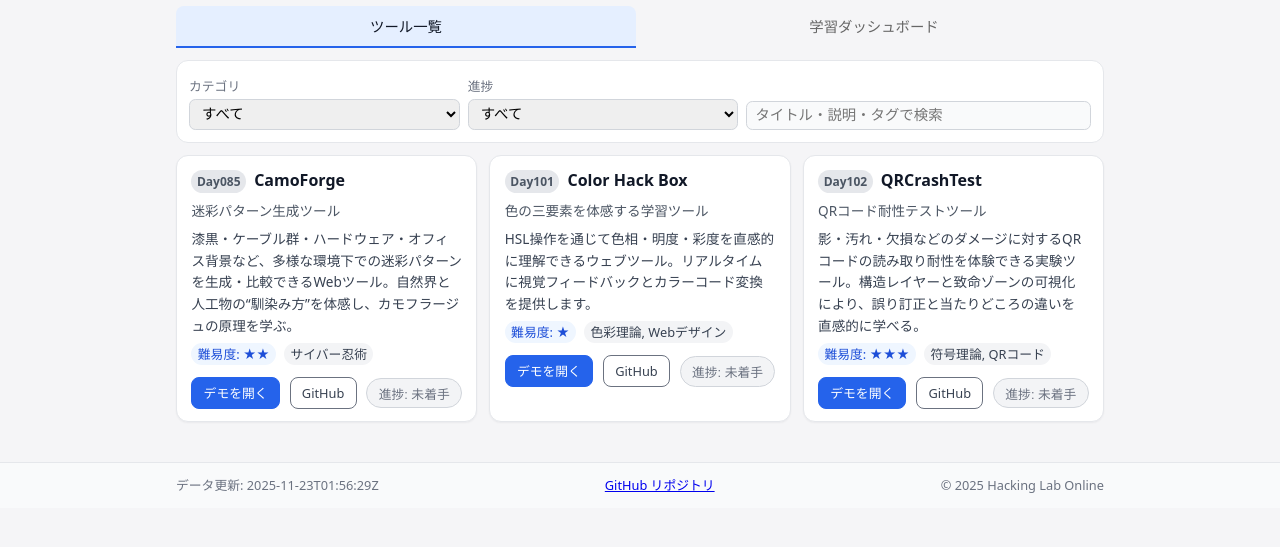
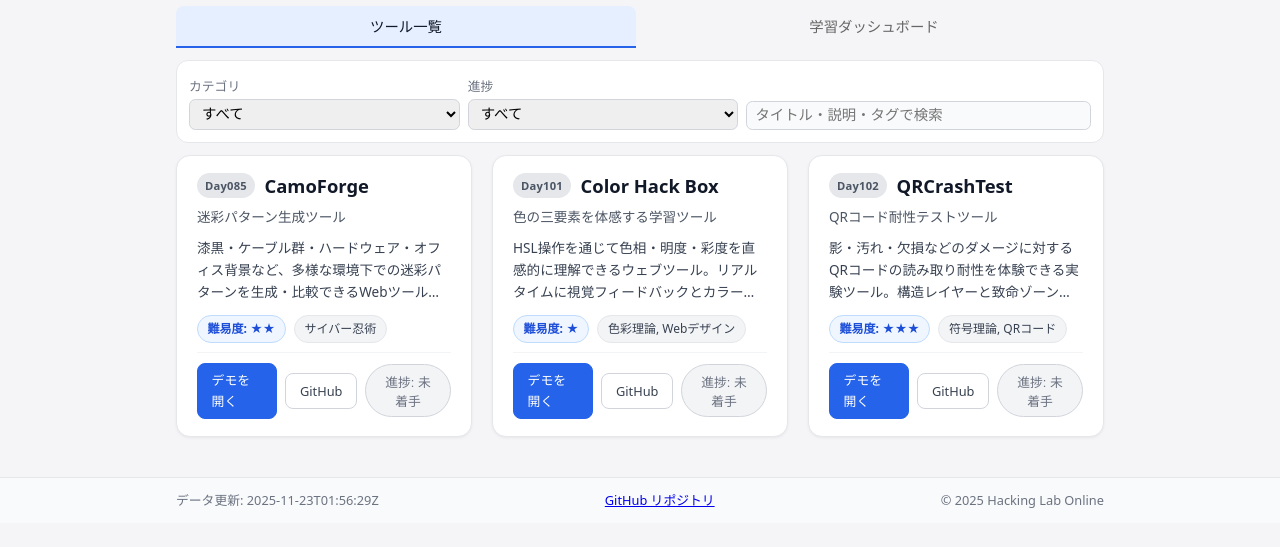
Before and after one commit to ipusiron/hackinglab-online, a plain HTML site: page index.html in a window 1280 px wide. Shown: the part 93-640 px from the top of the page. Drawn offline with Linux system fonts and the light colour scheme.

Commit message:
ツールカードのUI改善（余白調整・バッジ化・ホバー効果・レスポンシブ最適化）

```diff
--- a/css/style.css
+++ b/css/style.css
@@ -185,125 +185,176 @@ body {
   background-color: #f9fafb;
 }
 
-/* --------------------------------
- * ツールカード
- * -------------------------------- */
+/* ================================
+ * ツールカード（デザイン強化版）
+ * ================================ */
 
 #tool-list {
   display: grid;
   grid-template-columns: 1fr;
-  gap: 0.75rem;
+  gap: 1rem; /* 変更: カード間の余白を広げた */
 }
 
+/* --- カード本体 --- */
 .tool-card {
   background-color: #ffffff;
-  border-radius: 0.75rem;
+  border-radius: 0.875rem; /* 変更: 少し丸みを増やした */
   border: 1px solid #e5e7eb;
-  padding: 0.75rem 0.9rem;
-  box-shadow: 0 1px 2px rgba(15, 23, 42, 0.05);
+  padding: 1rem 1.1rem; /* 変更: 内側余白を広げた */
+  box-shadow: 0 1px 3px rgba(15, 23, 42, 0.06);
   display: flex;
   flex-direction: column;
-  gap: 0.4rem;
+  gap: 0.6rem; /* 変更: 要素間のギャップを広げた */
+  transition: box-shadow 0.18s ease, transform 0.18s ease; /* 追加: hover用トランジション */
 }
 
+.tool-card:hover {
+  box-shadow: 0 4px 12px rgba(15, 23, 42, 0.1); /* 追加: hover時のシャドウ */
+  transform: translateY(-2px); /* 追加: hover時の浮き上がり */
+}
+
+/* --- ヘッダー部（Day + タイトル）--- */
 .tool-card-header {
   display: flex;
-  align-items: baseline;
-  gap: 0.5rem;
+  align-items: center; /* 変更: baseline → center で縦中央揃え */
+  gap: 0.6rem;
+  flex-wrap: wrap; /* 追加: スマホで折り返し対応 */
 }
 
 .tool-day {
-  font-size: 0.75rem;
-  font-weight: 600;
+  flex-shrink: 0; /* 追加: 縮まないように */
+  font-size: 0.7rem; /* 変更: 少し小さく */
+  font-weight: 700; /* 変更: より太く */
   color: #4b5563;
-  padding: 0.1rem 0.35rem;
+  padding: 0.2rem 0.5rem; /* 変更: パディング調整 */
   border-radius: 999px;
   background-color: #e5e7eb;
+  letter-spacing: 0.02em; /* 追加: 字間を少し */
 }
 
 .tool-title {
-  font-size: 1rem;
-  font-weight: 600;
+  font-size: 1.1rem; /* 変更: 少し大きく */
+  font-weight: 700; /* 変更: より太く */
   color: #111827;
+  line-height: 1.3; /* 追加: 行高を設定 */
 }
 
+/* --- サブタイトル --- */
 .tool-subtitle {
   font-size: 0.85rem;
   color: #4b5563;
+  line-height: 1.5; /* 追加: 読みやすい行高 */
 }
 
+/* --- 説明文（line-clamp対応）--- */
 .tool-description {
   font-size: 0.85rem;
   color: #374151;
+  line-height: 1.6; /* 変更: 読みやすい行高 */
+  /* line-clamp で最大3行に制限 */
+  display: -webkit-box;
+  -webkit-line-clamp: 3;
+  -webkit-box-orient: vertical;
+  overflow: hidden;
+  text-overflow: ellipsis;
 }
 
+/* --- メタ情報（難易度・カテゴリ）--- */
 .tool-meta {
   display: flex;
   flex-wrap: wrap;
   gap: 0.5rem;
-  font-size: 0.8rem;
-  color: #4b5563;
+  margin-top: 0.2rem; /* 追加: 上に少し余白 */
 }
 
 .tool-difficulty {
-  padding: 0.05rem 0.4rem;
+  display: inline-flex; /* 変更: インラインフレックス */
+  align-items: center;
+  padding: 0.2rem 0.6rem; /* 変更: パディング増 */
   border-radius: 999px;
   background-color: #eff6ff;
+  border: 1px solid #bfdbfe; /* 追加: ボーダーで強調 */
   color: #1d4ed8;
+  font-size: 0.75rem; /* 変更: 少し小さく */
+  font-weight: 600; /* 追加: 太字に */
 }
 
 .tool-categories {
-  padding: 0.05rem 0.4rem;
+  display: inline-flex; /* 変更: インラインフレックス */
+  align-items: center;
+  padding: 0.2rem 0.6rem; /* 変更: パディング増 */
   border-radius: 999px;
   background-color: #f3f4f6;
+  border: 1px solid #e5e7eb; /* 追加: ボーダー */
   color: #374151;
+  font-size: 0.75rem; /* 変更: 少し小さく */
+  font-weight: 500; /* 追加: 中太字 */
 }
 
+/* --- フッター（ボタン群）--- */
 .tool-footer {
-  margin-top: 0.35rem;
+  margin-top: auto; /* 変更: カード下部に押し付け */
+  padding-top: 0.6rem; /* 追加: 上に余白 */
+  border-top: 1px solid #f3f4f6; /* 追加: 区切り線 */
   display: flex;
   flex-wrap: wrap;
-  gap: 0.4rem;
-  justify-content: space-between;
+  gap: 0.5rem; /* 変更: ギャップ増 */
   align-items: center;
 }
 
-.tool-button {
-  padding: 0.3rem 0.7rem;
+/* ボタングループ（デモ + GitHub）*/
+.tool-footer .tool-button {
+  padding: 0.4rem 0.85rem; /* 変更: パディング増 */
   border-radius: 0.5rem;
   font-size: 0.8rem;
+  font-weight: 500; /* 追加: 中太字 */
   border: 1px solid #2563eb;
   background-color: #2563eb;
   color: #fff;
   text-decoration: none;
   cursor: pointer;
+  transition: background-color 0.15s ease, transform 0.1s ease; /* 追加: トランジション */
 }
 
-.tool-button.secondary {
+.tool-footer .tool-button:hover {
+  background-color: #1d4ed8; /* 変更: hover時に濃く */
+  transform: translateY(-1px); /* 追加: 微妙な浮き */
+}
+
+.tool-footer .tool-button:active {
+  transform: translateY(0); /* 追加: クリック時に戻る */
+}
+
+.tool-footer .tool-button.secondary {
   background-color: #fff;
-  border-color: #6b7280;
+  border-color: #d1d5db; /* 変更: 少し薄いボーダー */
   color: #374151;
 }
 
-.tool-button.secondary:hover {
-  background-color: #f3f4f6;
+.tool-footer .tool-button.secondary:hover {
+  background-color: #f9fafb;
+  border-color: #9ca3af; /* 追加: hover時にボーダー濃く */
 }
 
-.tool-button:hover {
-  filter: brightness(0.96);
-}
-
+/* 進捗ボタン */
 .tool-progress-button {
-  padding: 0.3rem 0.7rem;
+  margin-left: auto; /* 追加: 右端に配置 */
+  padding: 0.4rem 0.85rem; /* 変更: パディング増 */
   border-radius: 999px;
   border: 1px solid transparent;
   font-size: 0.8rem;
+  font-weight: 500; /* 追加: 中太字 */
   cursor: pointer;
-  transition: filter 0.15s;
+  transition: filter 0.15s ease, transform 0.1s ease; /* 変更: トランジション追加 */
 }
 
 .tool-progress-button:hover {
   filter: brightness(0.95);
+  transform: translateY(-1px); /* 追加: 微妙な浮き */
+}
+
+.tool-progress-button:active {
+  transform: translateY(0); /* 追加: クリック時に戻る */
 }
 
 /* 進捗状態別の色分け */
@@ -331,9 +382,9 @@ body {
   color: #065f46;
 }
 
-/* --------------------------------
+/* ================================
  * ダッシュボード
- * -------------------------------- */
+ * ================================ */
 
 #tab-dashboard section {
   background-color: #ffffff;
@@ -452,9 +503,9 @@ body {
   cursor: pointer;
 }
 
-/* --------------------------------
- * PC向け調整
- * -------------------------------- */
+/* ================================
+ * PC向け調整（768px以上）
+ * ================================ */
 
 @media (min-width: 768px) {
   #tool-filters {
@@ -462,7 +513,23 @@ body {
     align-items: end;
   }
 
+  /* ツールカードのグリッド：PC幅では2〜3列 */
   #tool-list {
-    grid-template-columns: repeat(auto-fit, minmax(260px, 1fr));
+    grid-template-columns: repeat(auto-fit, minmax(280px, 1fr)); /* 変更: 最小幅を少し広げた */
+    gap: 1.25rem; /* 変更: PC幅ではギャップを広げる */
+  }
+
+  /* PC幅でのカード調整 */
+  .tool-card {
+    padding: 1.1rem 1.25rem; /* 変更: PC幅では少し広く */
+  }
+
+  .tool-title {
+    font-size: 1.15rem; /* 変更: PC幅では少し大きく */
+  }
+
+  /* PC幅でのフッターボタン配置 */
+  .tool-footer {
+    flex-wrap: nowrap; /* 変更: PC幅では折り返さない */
   }
 }
```
